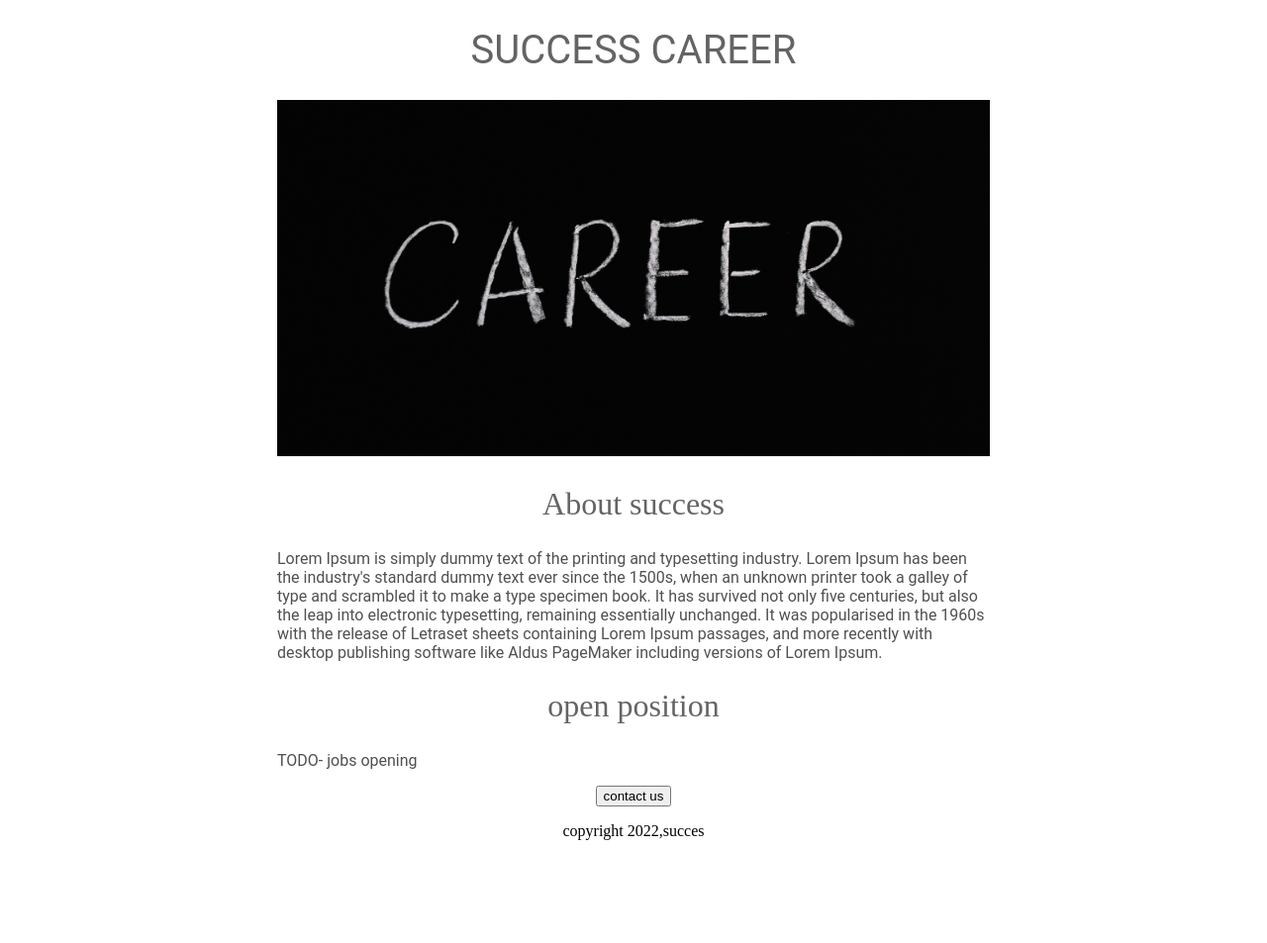
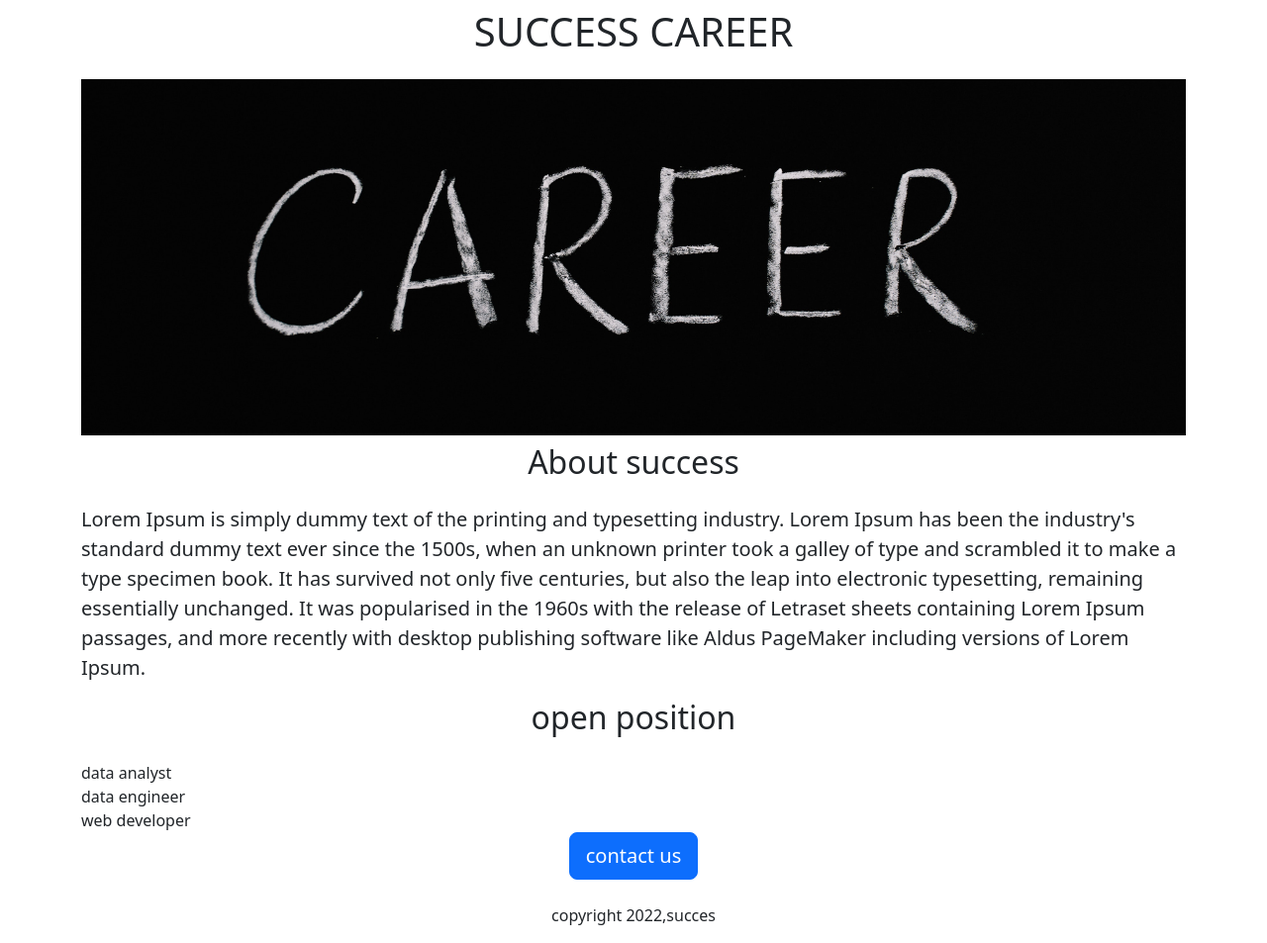
Before and after one commit to Mohammed-Altaf808/career-website, a Flask app: page / in a window 1280 px wide. Shown: the whole page at 99% size. Before the commit the page ends 849 px from the top, so only its background shows below. Run offline with Flask 3, Linux system fonts and the light colour scheme.

Commit message:
dynamic data

```diff
--- a/app.py
+++ b/app.py
@@ -2,9 +2,31 @@
 
 app = Flask(__name__)
 
+JOBS = [
+  {
+    'id':1,
+    'title': 'data analyst',
+    'location': 'india',
+    'salary': 'Rs 12,00,000',
+  },
+  {
+    'id':2,
+    'title': 'data engineer',
+    'location': 'india',
+    'salary': 'Rs 10,00,000',
+  },
+  {
+    'id':3,
+    'title': 'web developer',
+    'location': 'india',
+    'salary': 'Rs 15,00,000',
+  }
+]
+
 @app.route("/")
 def hello_world():
-    return render_template("home.html")
+    return render_template('home.html',
+                           jobs=JOBS)
 
 if __name__ =="__main__":
   app.run(host='0.0.0.0', debug=True)
--- a/templates/home.html
+++ b/templates/home.html
@@ -2,47 +2,34 @@
 <html>
  <head>
    <title>Career website</title>
+   <meta charset="utf-8">
+  <meta name="viewport" content="width=device-width, initial-scale=1">
+   <link href="https://cdn.jsdelivr.net/npm/bootstrap@5.3.0-alpha3/dist/css/bootstrap.min.css" rel="stylesheet" integrity="sha384-KK94CHFLLe+nY2dmCWGMq91rCGa5gtU4mk92HdvYe+M/SXH301p5ILy+dN9+nJOZ" crossorigin="anonymous">
    <style>
-     h1{
-       font-size: 40px;
-       font-family: Roboto;
-       font-weight: normal;
-       color: rgb(100,100,100);
-       text-align: center;
-     }
-     #banner{
+
+       #banner{
        width: 100%;
        height: 360px;
        object-fit: cover;
      }
-     h2{
-       font-famly: Roboto;
-       font-size: 32px;
-       color: rgb(100,100,100);
-       text-align: center;
-       font-weight: normal;
-     }
-     .bodytext{
-       font-family: Roboto;
-       color: rgb(80,80,80);
-     }
-     #container{
-       max-width: 720px;
-       margin: 0 auto ;
-     }
+
    </style>
  </head>
   <body>
-    <div id="container">
-   <h1>SUCCESS CAREER</h1>
-    <img id="banner" src="https://career-website.mohammedaltaf.repl.co/static/banner2.jpg" >
-    <h2>About success</h2>
-    <p class="bodytext">Lorem Ipsum is simply dummy text of the printing and typesetting industry. Lorem Ipsum has been the industry's standard dummy text ever since the 1500s, when an unknown printer took a galley of type and scrambled it to make a type specimen book. It has survived not only five centuries, but also the leap into electronic typesetting, remaining essentially unchanged. It was popularised in the 1960s with the release of Letraset sheets containing Lorem Ipsum passages, and more recently with desktop publishing software like Aldus PageMaker including versions of Lorem Ipsum.</p>
-    <h2>open position</h2>
-    <p class="bodytext">TODO- jobs opening</p>
-      <div style="text-align:center;">
-    <button>contact us</button>
-        <p>copyright 2022,succes</p>
+    <div class="container">
+   <h1 class="text-center mt-2 mb-4" >SUCCESS CAREER</h1>
+    <img class="img-fluid" id="banner"  src="https://career-website.mohammedaltaf.repl.co/static/banner2.jpg" >
+    <h2 class="text-center mt-2 mb-4" >About success</h2>
+    <p class="lead">Lorem Ipsum is simply dummy text of the printing and typesetting industry. Lorem Ipsum has been the industry's standard dummy text ever since the 1500s, when an unknown printer took a galley of type and scrambled it to make a type specimen book. It has survived not only five centuries, but also the leap into electronic typesetting, remaining essentially unchanged. It was popularised in the 1960s with the release of Letraset sheets containing Lorem Ipsum passages, and more recently with desktop publishing software like Aldus PageMaker including versions of Lorem Ipsum.</p>
+    <h2 class="text-center mt-2 mb-4" >open position</h2>
+    <div>
+      {% for job in jobs %}
+      <div>{{job['title']}}</div>
+      {% endfor %}
+    </div>
+      <div class="text-center">
+    <button class="btn btn-primary btn-lg">contact us</button>
+        <p class="mt-4">copyright 2022,succes</p>
       </div>
   </div>
   </body>
```
